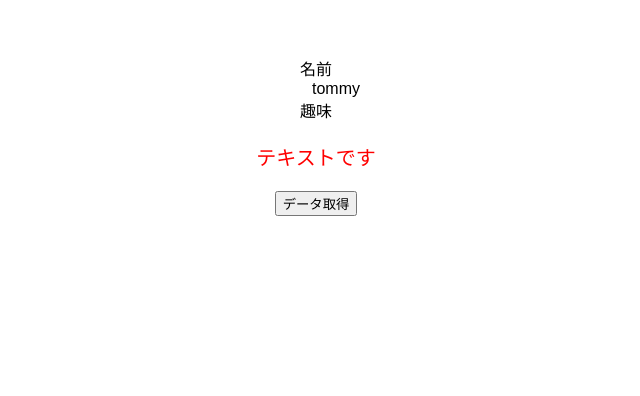
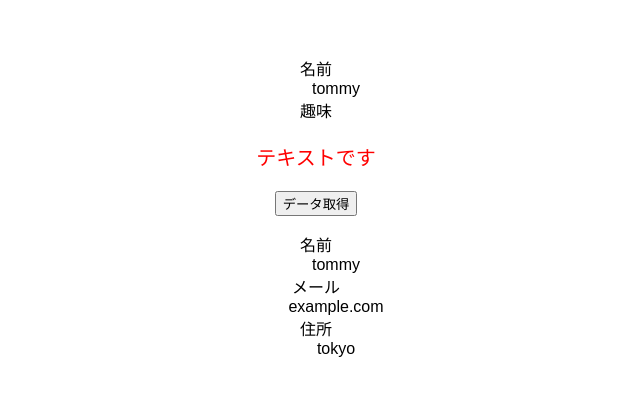
Before and after one commit to tmtkzk0823/react_ts_crud, a React (Vite) app: page / in a window 1280 px wide. Shown: the top 396 px of the page, without its empty margins (324-964 px from the left). Built offline with nearby package versions, Linux system fonts and the light colour scheme.

Commit message:
表示の読み込み

```diff
--- a/src/App.tsx
+++ b/src/App.tsx
@@ -1,11 +1,20 @@
+// ライブラリ
 import axios from 'axios'
+
 import './App.css'
+
+// react
 import { useState } from 'react'
+
+//types
+import { TodoType } from './types/todo'
+import { User } from './types/user'
+
+//componnets
+import { UserProfile } from './UserProfile'
+import { UserCard } from './components/UserCard'
 import { Todo } from './Todo'
-import { TodoType } from './types/todo'
 import { Text } from './Text'
-import { UserProfile } from './UserProfile'
-import { User } from './types/user'
 
 export default function App() {
   const [todos, setTodos] = useState<Array<TodoType>>([])
@@ -15,6 +24,12 @@ export default function App() {
     //hobbies: ['バドミントン', 'キャンプ']
   }
 
+   const userCard = {
+    id: 1,
+    name: 'tommy',
+    email: 'example.com',
+    address: 'tokyo'
+   }
   const onClickFetchData = () => {
     axios.get<Array<TodoType>>('https://jsonplaceholder.typicode.com/todos')
       .then((res) => {
@@ -39,6 +54,7 @@ export default function App() {
           completed={todo.completed}
         />
         ))}
+        <UserCard user={userCard}/>
       </div>
     </>
   )
```
